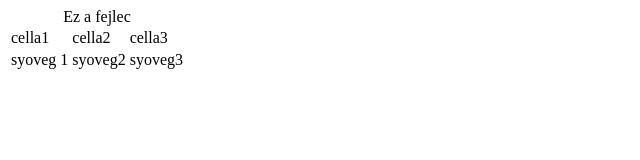
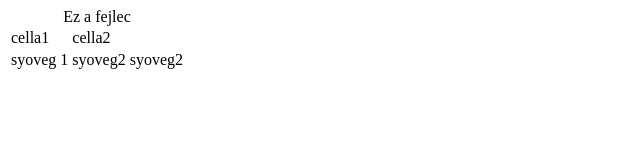
Before and after one commit to GabZso/gabzso, a plain HTML site: page index.html in a window 1280 px wide. Shown: the full height of the page, 0-640 px from the left. Drawn offline with Linux system fonts and the light colour scheme.

Commit message:
Update index.html

```diff
--- a/index.html
+++ b/index.html
@@ -14,14 +14,14 @@
             <tr>
                 <td>cella1</td>
                 <td>cella2</td>
-                <td>cella3</td>
+
             </tr>
         </thead>
         <tbody>
             <tr>
                 <td>syoveg 1</td>
                 <td>syoveg2</td>
-                <td>syoveg3</td>
+                <td>syoveg2</td>
             </tr>
         </tbody>
     </table>
```
